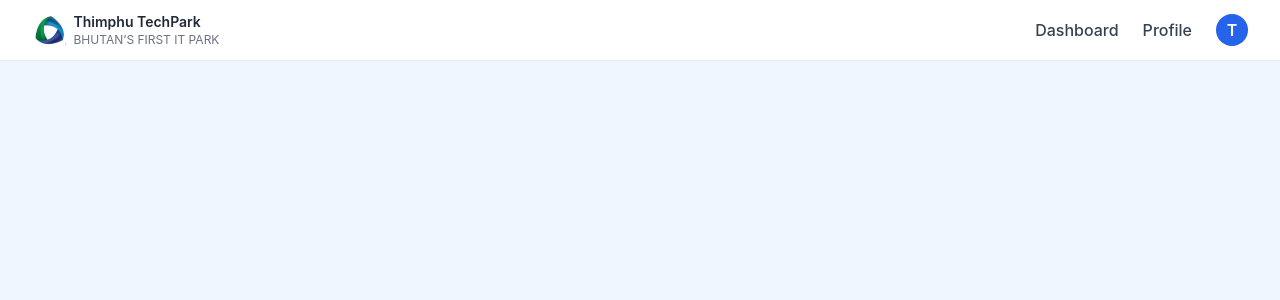
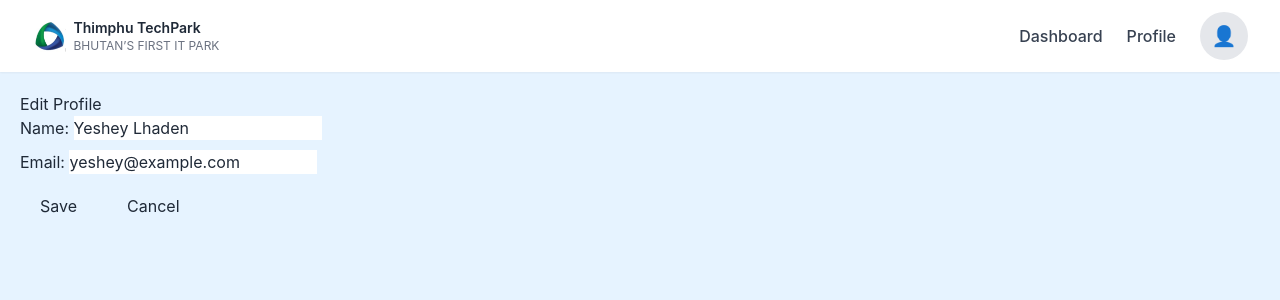
Before and after one commit to Yesheylhaden/Project_Management_System, a React (Vite) app: page /edit-profile in a window 1280 px wide. Shown: the top 300 px of the page. Built offline with nearby package versions, Linux system fonts and the light colour scheme.

Commit message:
Linked 'View All' buttons in DeveloperProfile to respective view pages and updated routes in App.jsx

```diff
--- a/src/App.jsx
+++ b/src/App.jsx
@@ -6,18 +6,21 @@ import DeveloperProfile from "./pages/DeveloperProfile";
 import ViewAllProjects from "./pages/ViewAllProjects";
 import ViewAllTasks from "./pages/ViewAllTasks";
 import ViewAllActivities from "./pages/ViewAllActivities";
+import DeveloperEditProfile from "./pages/DeveloperEditProfile";
+import ProfileLogoModal from "./pages/ProfileLogoModal";
 
 export default function App() {
   return (
     <Router>
-      <div className="min-h-screen bg-blue-50 text-gray-800">
+      <div className="min-h-screen bg-[#E6F3FF] text-gray-800">
         <Navbar />
         <Routes>
           <Route path="/" element={<DeveloperDashboard />} />
           <Route path="/profile" element={<DeveloperProfile />} />
           <Route path="/projects" element={<ViewAllProjects />} />
-          <Route path="/tasks" element={<ViewAllTasks />} />          {/* ✅ new route */}
-          <Route path="/activities" element={<ViewAllActivities />} /> {/* ✅ new route */}
+          <Route path="/tasks" element={<ViewAllTasks />} />
+          <Route path="/activities" element={<ViewAllActivities />} />
+          <Route path="/edit-profile" element={<DeveloperEditProfile />} />
         </Routes>
       </div>
     </Router>
--- a/src/components/Navbar.jsx
+++ b/src/components/Navbar.jsx
@@ -1,6 +1,7 @@
 import React from "react";
 import { Link, useLocation } from "react-router-dom";
 import logo from '../assets/logo.png';
+import ProfileLogoModal from "../pages/ProfileLogoModal"; // ✅ Import the modal
 
 export default function Navbar() {
   const location = useLocation();
@@ -38,10 +39,8 @@ export default function Navbar() {
           </Link>
         ))}
 
-        {/* User Avatar */}
-        <div className="bg-blue-600 text-white rounded-full w-8 h-8 flex items-center justify-center font-semibold">
-          T
-        </div>
+        {/* ✅ Replace static avatar with ProfileLogoModal */}
+        <ProfileLogoModal />
       </div>
     </nav>
   );
--- /dev/null
+++ b/src/pages/DeveloperEditProfile.jsx
@@ -0,0 +1,46 @@
+import React, { useState } from "react";
+import { useNavigate } from "react-router-dom";
+
+const DeveloperEditProfile = () => {
+  const navigate = useNavigate();
+  const [name, setName] = useState("Yeshey Lhaden");
+  const [email, setEmail] = useState("yeshey@example.com");
+
+  const handleSave = () => {
+    alert("Profile saved!");
+    navigate("/profile");
+  };
+
+  return (
+    <div style={{ padding: "20px" }}>
+      <h1>Edit Profile</h1>
+      <div style={{ marginBottom: "10px" }}>
+        <label>Name: </label>
+        <input
+          type="text"
+          value={name}
+          onChange={(e) => setName(e.target.value)}
+        />
+      </div>
+      <div style={{ marginBottom: "10px" }}>
+        <label>Email: </label>
+        <input
+          type="email"
+          value={email}
+          onChange={(e) => setEmail(e.target.value)}
+        />
+      </div>
+      <button onClick={handleSave} style={{ padding: "10px 20px" }}>
+        Save
+      </button>
+      <button
+        onClick={() => navigate("/profile")}
+        style={{ padding: "10px 20px", marginLeft: "10px" }}
+      >
+        Cancel
+      </button>
+    </div>
+  );
+};
+
+export default DeveloperEditProfile;
--- a/src/pages/DeveloperProfile.jsx
+++ b/src/pages/DeveloperProfile.jsx
@@ -1,8 +1,13 @@
-import React from "react";
+import React, { useState } from "react";
 import { Mail, Phone, Building } from "lucide-react";
-import { Link } from "react-router-dom"; // ✅ Added import
+import { Link } from "react-router-dom"; // ✅ Import Link for navigation
 
 const DeveloperProfile = () => {
+  const [isModalOpen, setIsModalOpen] = useState(false);
+  const [name, setName] = useState("Tandin Yuzer");
+  const [email, setEmail] = useState("tandin123@gmail.com");
+  const [position, setPosition] = useState("System Admin");
+
   const projects = [
     { title: "Website Redesign", due: "Dec 15, 2023", team: 5, progress: 0 },
     { title: "Mobile App Development", due: "Nov 1, 2023", team: 8, progress: 42 },
@@ -47,16 +52,25 @@ const DeveloperProfile = () => {
     }
   };
 
+  const handleSave = () => {
+    alert("Profile updated!");
+    setIsModalOpen(false);
+  };
+
   return (
-    <div className="min-h-screen bg-blue-50 p-6">
+    <div className="min-h-screen bg-[#E6F3FF] p-6">
       <div className="max-w-7xl mx-auto grid md:grid-cols-3 gap-6">
         {/* Sidebar */}
         <div className="bg-white rounded-2xl shadow p-6 flex flex-col items-center">
-          <div className="w-24 h-24 rounded-full bg-gray-200 flex items-center justify-center text-4xl text-gray-400">
-            👤
+          <div className="w-24 h-24 rounded-full bg-gray-200 overflow-hidden">
+            <img
+              src="assets/profile.png"
+              alt="profile"
+              className="w-full h-full object-cover"
+            />
           </div>
-          <h2 className="mt-3 text-lg font-semibold">Tandin Yuzer</h2>
-          <p className="text-blue-600 text-sm">System Admin</p>
+          <h2 className="mt-3 text-lg font-semibold">{name}</h2>
+          <p className="text-blue-600 text-sm">{position}</p>
 
           <div className="flex justify-between w-full mt-5 text-center">
             <div>
@@ -71,7 +85,7 @@ const DeveloperProfile = () => {
 
           <div className="mt-6 space-y-2 text-sm w-full">
             <p className="flex items-center gap-2">
-              <Mail size={16} /> tandin123@gmail.com
+              <Mail size={16} /> {email}
             </p>
             <p className="flex items-center gap-2">
               <Phone size={16} /> +975 1783567
@@ -81,12 +95,16 @@ const DeveloperProfile = () => {
             </p>
           </div>
 
-          <button className="mt-6 w-full bg-blue-600 hover:bg-blue-700 text-white py-2 rounded-lg transition">
+          {/* Edit Profile Button */}
+          <button
+            onClick={() => setIsModalOpen(true)}
+            className="mt-6 w-full bg-blue-600 hover:bg-blue-700 text-white py-2 rounded-lg transition"
+          >
             Edit Profile
           </button>
         </div>
 
-        {/* Main Profile Content */}
+        {/* Main Content */}
         <div className="md:col-span-2 space-y-6">
           {/* About Me */}
           <section className="bg-white p-6 rounded-2xl shadow">
@@ -115,9 +133,9 @@ const DeveloperProfile = () => {
 
           {/* Current Projects */}
           <section className="bg-white p-6 rounded-2xl shadow">
-            <div className="flex justify-between mb-4">
+            <div className="flex justify-between items-center mb-4">
               <h3 className="text-lg font-semibold">Current Projects</h3>
-              {/* ✅ View All navigates to View All Projects */}
+              {/* ✅ Linked to /projects */}
               <Link to="/projects" className="text-blue-600 text-sm hover:underline">
                 View All
               </Link>
@@ -146,9 +164,9 @@ const DeveloperProfile = () => {
 
           {/* My Tasks */}
           <section className="bg-white p-6 rounded-2xl shadow">
-            <div className="flex justify-between mb-4">
+            <div className="flex justify-between items-center mb-4">
               <h3 className="text-lg font-semibold">My Tasks</h3>
-              {/* ✅ View All navigates to View All Tasks */}
+              {/* ✅ Linked to /tasks */}
               <Link to="/tasks" className="text-blue-600 text-sm hover:underline">
                 View All
               </Link>
@@ -175,13 +193,14 @@ const DeveloperProfile = () => {
 
           {/* Recent Activity */}
           <section className="bg-white p-6 rounded-2xl shadow">
-            <div className="flex justify-between mb-4">
+            <div className="flex justify-between items-center mb-4">
               <h3 className="text-lg font-semibold">Recent Activity</h3>
-              {/* ✅ View All navigates to View All Activities */}
+              {/* ✅ Linked to /activities */}
               <Link to="/activities" className="text-blue-600 text-sm hover:underline">
                 View All
               </Link>
             </div>
+
             <ul className="space-y-2 text-sm text-gray-700">
               {activities.map((a, i) => (
                 <li key={i} className="border-b pb-2">
@@ -192,6 +211,54 @@ const DeveloperProfile = () => {
           </section>
         </div>
       </div>
+
+      {/* Edit Profile Modal */}
+      {isModalOpen && (
+        <div className="fixed inset-0 bg-black bg-opacity-50 flex items-center justify-center z-50">
+          <div className="bg-white p-6 rounded-2xl w-96 relative shadow-lg">
+            <h2 className="text-lg font-semibold mb-4">Edit Profile</h2>
+
+            <label className="block text-sm font-medium mb-1">Name</label>
+            <input
+              type="text"
+              value={name}
+              onChange={(e) => setName(e.target.value)}
+              className="w-full border rounded p-2 mb-3"
+            />
+
+            <label className="block text-sm font-medium mb-1">Email</label>
+            <input
+              type="email"
+              value={email}
+              onChange={(e) => setEmail(e.target.value)}
+              className="w-full border rounded p-2 mb-3"
+            />
+
+            <label className="block text-sm font-medium mb-1">Position</label>
+            <input
+              type="text"
+              value={position}
+              onChange={(e) => setPosition(e.target.value)}
+              className="w-full border rounded p-2 mb-3"
+            />
+
+            <div className="flex justify-end gap-2 mt-4">
+              <button
+                onClick={() => setIsModalOpen(false)}
+                className="px-4 py-2 bg-gray-300 rounded hover:bg-gray-400"
+              >
+                Cancel
+              </button>
+              <button
+                onClick={handleSave}
+                className="px-4 py-2 bg-blue-600 text-white rounded hover:bg-blue-700"
+              >
+                Save
+              </button>
+            </div>
+          </div>
+        </div>
+      )}
     </div>
   );
 };
--- /dev/null
+++ b/src/pages/ProfileLogoModal.jsx
@@ -0,0 +1,78 @@
+import React, { useState } from "react";
+
+const ProfileLogoModal = () => {
+  const [isOpen, setIsOpen] = useState(false);
+
+  // Dummy developer info
+  const developer = {
+    name: "Tandin Yuzer",
+    email: "tandin123@gmail.com",
+    role: "System Admin",
+    phone: "+975 1783567",
+    company: "Thimphu Tech Park Limited",
+  };
+
+  const handleSignOut = () => {
+    // Add your sign out logic here
+    alert("Signed out!");
+    setIsOpen(false);
+  };
+
+  return (
+    <div>
+      {/* Profile Logo */}
+      <div
+        className="w-12 h-12 rounded-full bg-gray-200 flex items-center justify-center text-xl cursor-pointer hover:ring-2 hover:ring-blue-500 transition"
+        onClick={() => setIsOpen(true)}
+      >
+        👤
+      </div>
+
+      {/* Modal Popup */}
+      {isOpen && (
+        <div className="fixed inset-0 bg-black bg-opacity-50 flex items-center justify-center z-50">
+          <div className="bg-white w-80 p-6 rounded-2xl shadow-lg relative">
+            {/* Close button */}
+            <button
+              onClick={() => setIsOpen(false)}
+              className="absolute top-3 right-3 text-gray-500 hover:text-gray-700 text-lg font-bold"
+            >
+              ×
+            </button>
+
+            {/* Developer Info */}
+            <div className="flex flex-col items-center mb-4">
+              <div className="w-20 h-20 rounded-full bg-gray-200 flex items-center justify-center text-3xl mb-3">
+                👤
+              </div>
+              <h2 className="text-lg font-semibold">{developer.name}</h2>
+              <p className="text-sm text-gray-500">{developer.role}</p>
+            </div>
+
+            <div className="space-y-2 text-sm text-gray-700 mb-4">
+              <p>
+                <strong>Email:</strong> {developer.email}
+              </p>
+              <p>
+                <strong>Phone:</strong> {developer.phone}
+              </p>
+              <p>
+                <strong>Company:</strong> {developer.company}
+              </p>
+            </div>
+
+            {/* Sign Out */}
+            <button
+              onClick={handleSignOut}
+              className="w-full bg-red-600 hover:bg-red-700 text-white py-2 rounded-lg transition"
+            >
+              Sign Out
+            </button>
+          </div>
+        </div>
+      )}
+    </div>
+  );
+};
+
+export default ProfileLogoModal;
```
Also changed, not shown: src/assets/profile.png (added).
